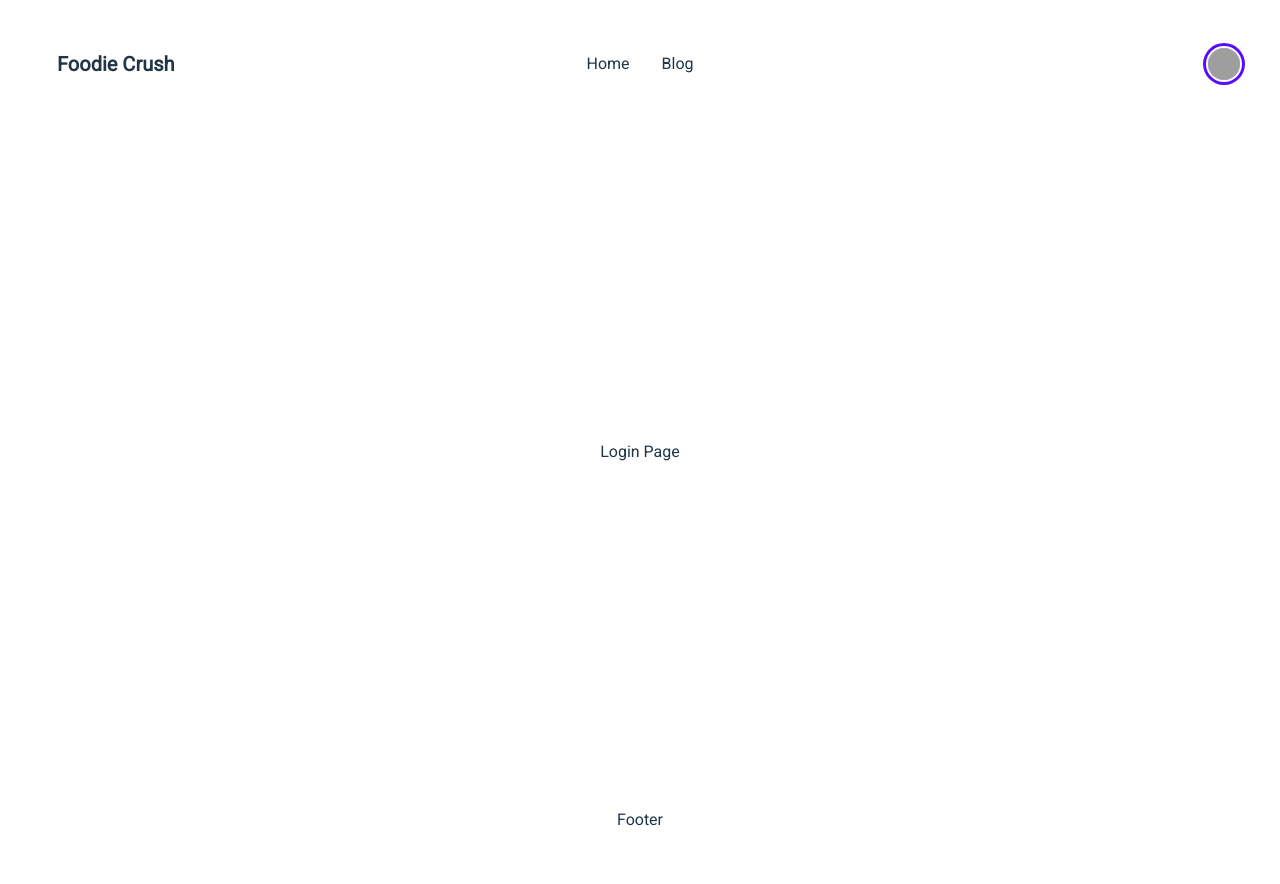
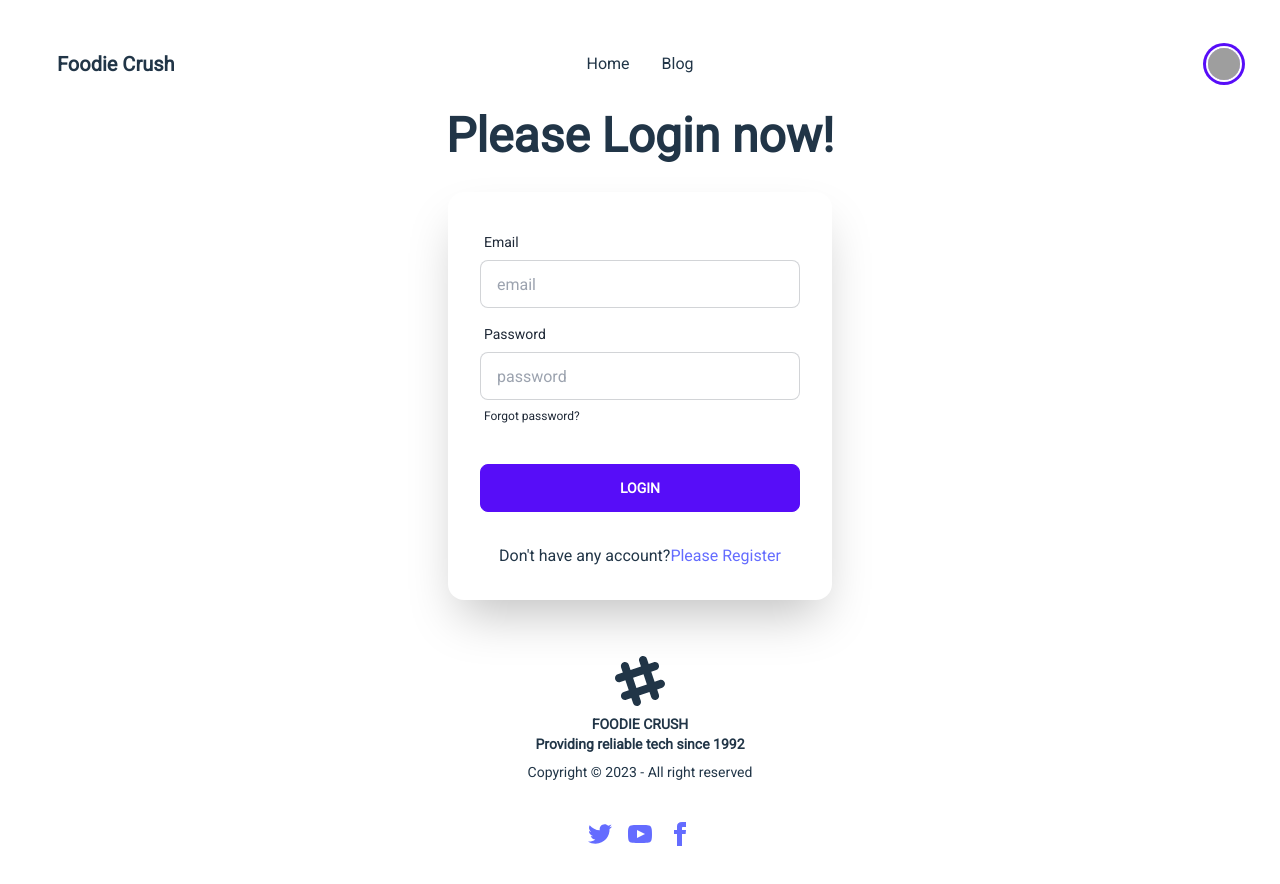
Before and after one commit to rahim-uddin-jsr/chef-recipe-hunter-client, a React (Vite) app: page /login in a window 1280 px wide. Shown: the top 884 px of the page. Built offline with nearby package versions, Linux system fonts and the light colour scheme; grey boxes are pictures that could not be loaded.

Commit message:
login page added

```diff
--- a/src/Pages/Login/Login.jsx
+++ b/src/Pages/Login/Login.jsx
@@ -1,9 +1,52 @@
 import React from "react";
+import { Link } from "react-router-dom";
 
 const Login = () => {
   return (
-    <div>
-      <h2>Login Page</h2>
+    <div className="hero bg-base-100">
+      <div className="hero-content flex-col">
+        <div className="text-center">
+          <h1 className="text-5xl font-bold mb-4">Please Login now!</h1>
+        </div>
+        <div className="card flex-shrink-0 w-full max-w-sm shadow-2xl bg-base-100">
+          <div className="card-body">
+            <div className="form-control">
+              <label className="label">
+                <span className="label-text">Email</span>
+              </label>
+              <input
+                type="text"
+                placeholder="email"
+                className="input input-bordered"
+              />
+            </div>
+            <div className="form-control">
+              <label className="label">
+                <span className="label-text">Password</span>
+              </label>
+              <input
+                type="text"
+                placeholder="password"
+                className="input input-bordered"
+              />
+              <label className="label">
+                <a href="#" className="label-text-alt link link-hover">
+                  Forgot password?
+                </a>
+              </label>
+            </div>
+            <div className="form-control mt-6">
+              <button className="btn btn-primary">Login</button>
+            </div>
+            <div className="mt-6">
+              <span>
+                Don't have any account?
+                <Link to="/register">Please Register</Link>
+              </span>
+            </div>
+          </div>
+        </div>
+      </div>
     </div>
   );
 };
--- a/src/shared/Footer/Footer.jsx
+++ b/src/shared/Footer/Footer.jsx
@@ -2,9 +2,63 @@
 
 const Footer = () => {
   return (
-    <div>
-      <h2>Footer</h2>
-    </div>
+    <footer className="footer footer-center p-10 bg-base-100">
+      <div>
+        <svg
+          width="50"
+          height="50"
+          viewBox="0 0 24 24"
+          xmlns="http://www.w3.org/2000/svg"
+          fillRule="evenodd"
+          clipRule="evenodd"
+          className="inline-block fill-current"
+        >
+          <path d="M22.672 15.226l-2.432.811.841 2.515c.33 1.019-.209 2.127-1.23 2.456-1.15.325-2.148-.321-2.463-1.226l-.84-2.518-5.013 1.677.84 2.517c.391 1.203-.434 2.542-1.831 2.542-.88 0-1.601-.564-1.86-1.314l-.842-2.516-2.431.809c-1.135.328-2.145-.317-2.463-1.229-.329-1.018.211-2.127 1.231-2.456l2.432-.809-1.621-4.823-2.432.808c-1.355.384-2.558-.59-2.558-1.839 0-.817.509-1.582 1.327-1.846l2.433-.809-.842-2.515c-.33-1.02.211-2.129 1.232-2.458 1.02-.329 2.13.209 2.461 1.229l.842 2.515 5.011-1.677-.839-2.517c-.403-1.238.484-2.553 1.843-2.553.819 0 1.585.509 1.85 1.326l.841 2.517 2.431-.81c1.02-.33 2.131.211 2.461 1.229.332 1.018-.21 2.126-1.23 2.456l-2.433.809 1.622 4.823 2.433-.809c1.242-.401 2.557.484 2.557 1.838 0 .819-.51 1.583-1.328 1.847m-8.992-6.428l-5.01 1.675 1.619 4.828 5.011-1.674-1.62-4.829z"></path>
+        </svg>
+        <p className="font-bold">
+          FOODIE CRUSH <br />
+          Providing reliable tech since 1992
+        </p>
+        <p>Copyright © 2023 - All right reserved</p>
+      </div>
+      <div>
+        <div className="grid grid-flow-col gap-4">
+          <a>
+            <svg
+              xmlns="http://www.w3.org/2000/svg"
+              width="24"
+              height="24"
+              viewBox="0 0 24 24"
+              className="fill-current"
+            >
+              <path d="M24 4.557c-.883.392-1.832.656-2.828.775 1.017-.609 1.798-1.574 2.165-2.724-.951.564-2.005.974-3.127 1.195-.897-.957-2.178-1.555-3.594-1.555-3.179 0-5.515 2.966-4.797 6.045-4.091-.205-7.719-2.165-10.148-5.144-1.29 2.213-.669 5.108 1.523 6.574-.806-.026-1.566-.247-2.229-.616-.054 2.281 1.581 4.415 3.949 4.89-.693.188-1.452.232-2.224.084.626 1.956 2.444 3.379 4.6 3.419-2.07 1.623-4.678 2.348-7.29 2.04 2.179 1.397 4.768 2.212 7.548 2.212 9.142 0 14.307-7.721 13.995-14.646.962-.695 1.797-1.562 2.457-2.549z"></path>
+            </svg>
+          </a>
+          <a>
+            <svg
+              xmlns="http://www.w3.org/2000/svg"
+              width="24"
+              height="24"
+              viewBox="0 0 24 24"
+              className="fill-current"
+            >
+              <path d="M19.615 3.184c-3.604-.246-11.631-.245-15.23 0-3.897.266-4.356 2.62-4.385 8.816.029 6.185.484 8.549 4.385 8.816 3.6.245 11.626.246 15.23 0 3.897-.266 4.356-2.62 4.385-8.816-.029-6.185-.484-8.549-4.385-8.816zm-10.615 12.816v-8l8 3.993-8 4.007z"></path>
+            </svg>
+          </a>
+          <a>
+            <svg
+              xmlns="http://www.w3.org/2000/svg"
+              width="24"
+              height="24"
+              viewBox="0 0 24 24"
+              className="fill-current"
+            >
+              <path d="M9 8h-3v4h3v12h5v-12h3.642l.358-4h-4v-1.667c0-.955.192-1.333 1.115-1.333h2.885v-5h-3.808c-3.596 0-5.192 1.583-5.192 4.615v3.385z"></path>
+            </svg>
+          </a>
+        </div>
+      </div>
+    </footer>
   );
 };
 
```
